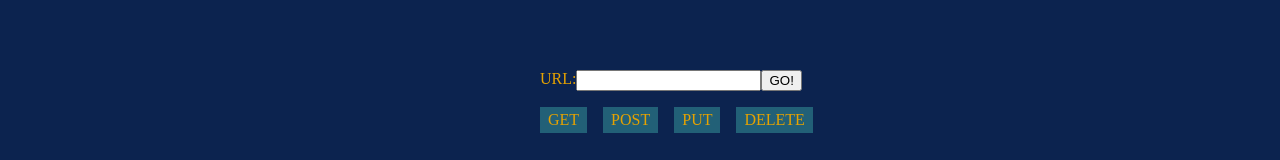
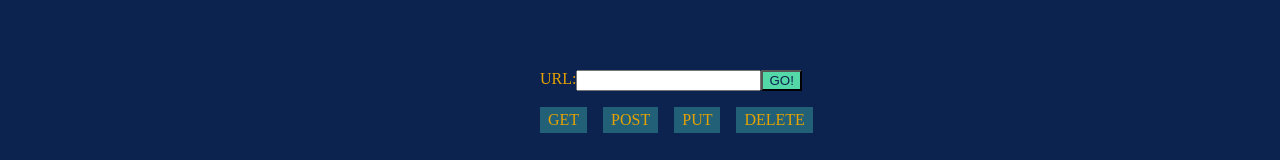
Before and after one commit to Ty-Ap/RESTy, a React (Create React App) app: page / in a window 1280 px wide. Shown: the part 325-485 px from the top of the page. Built offline with nearby package versions, Linux system fonts and the light colour scheme.

Commit message:
refactored app to function instead of class. retained functionality.

```diff
--- a/src/App.jsx
+++ b/src/App.jsx
@@ -1,4 +1,4 @@
-import React from 'react';
+import React,{useState} from 'react';
 
 import './App.scss';
 
@@ -11,17 +11,21 @@ import Footer from './Components/Footer';
 import Form from './Components/Form';
 import Results from './Components/Results';
 
-class App extends React.Component {
 
-  constructor(props) {
-    super(props);
-    this.state = {
-      data: null,
-      requestParams: {},
-    };
-  }
+function App(){
 
-  callApi = (requestParams) => {
+  const [data, setData] = useState(null);
+  const [requestParams, setRequestParams] = useState({});
+
+  // constructor(props) {
+  //   super(props);
+  //   this.state = {
+  //     data: null,
+  //     requestParams: {},
+  //   };
+  // }
+
+  const callApi = (requestParams) => {
     // mock output
     const data = {
       count: 2,
@@ -30,21 +34,20 @@ class App extends React.Component {
         {name: 'fake thing 2', url: 'http://fakethings.com/2'},
       ],
     };
-    this.setState({data, requestParams});
-  }
+    setData(data)
+    setRequestParams(requestParams);
+  };
 
-  render() {
     return (
-      <React.Fragment>
+      <>
         <Header />
-        <div>Request Method: {this.state.requestParams.method}</div>
-        <div>URL: {this.state.requestParams.url}</div>
-        <Form handleApiCall={this.callApi} />
-        <Results data={this.state.data} />
+        <div>Request Method: {requestParams.method}</div>
+        <div>URL: {requestParams.url}</div>
+        <Form handleApiCall={callApi} />
+        <Results data={data} />
         <Footer />
-      </React.Fragment>
+      </>
     );
-  }
 }
 
 export default App;
--- a/src/Components/Footer/index.jsx
+++ b/src/Components/Footer/index.jsx
@@ -1,7 +1,7 @@
 import React from 'react';
 
-const Footer = () =>{
+const footer = () =>{
     return <footer>&copy; 2018</footer>;
 }
 
-export default Footer;
+export default footer;
--- a/src/Components/Form/Form.scss
+++ b/src/Components/Form/Form.scss
@@ -9,6 +9,16 @@ form {
   display: inline-block;
   margin: auto;
   width: 200px;
+
+  button{
+    background: $backgroundColor;
+    color: $spookyBlue;
+
+    &:hover, &.active {
+      background:$spookyBlue;
+      color:  $backgroundColor;
+    }
+  }
 
   label {
     display: flex;
```
Also changed, not shown: src/Components/Footer/style.scss (added, +9 -0 lines).
